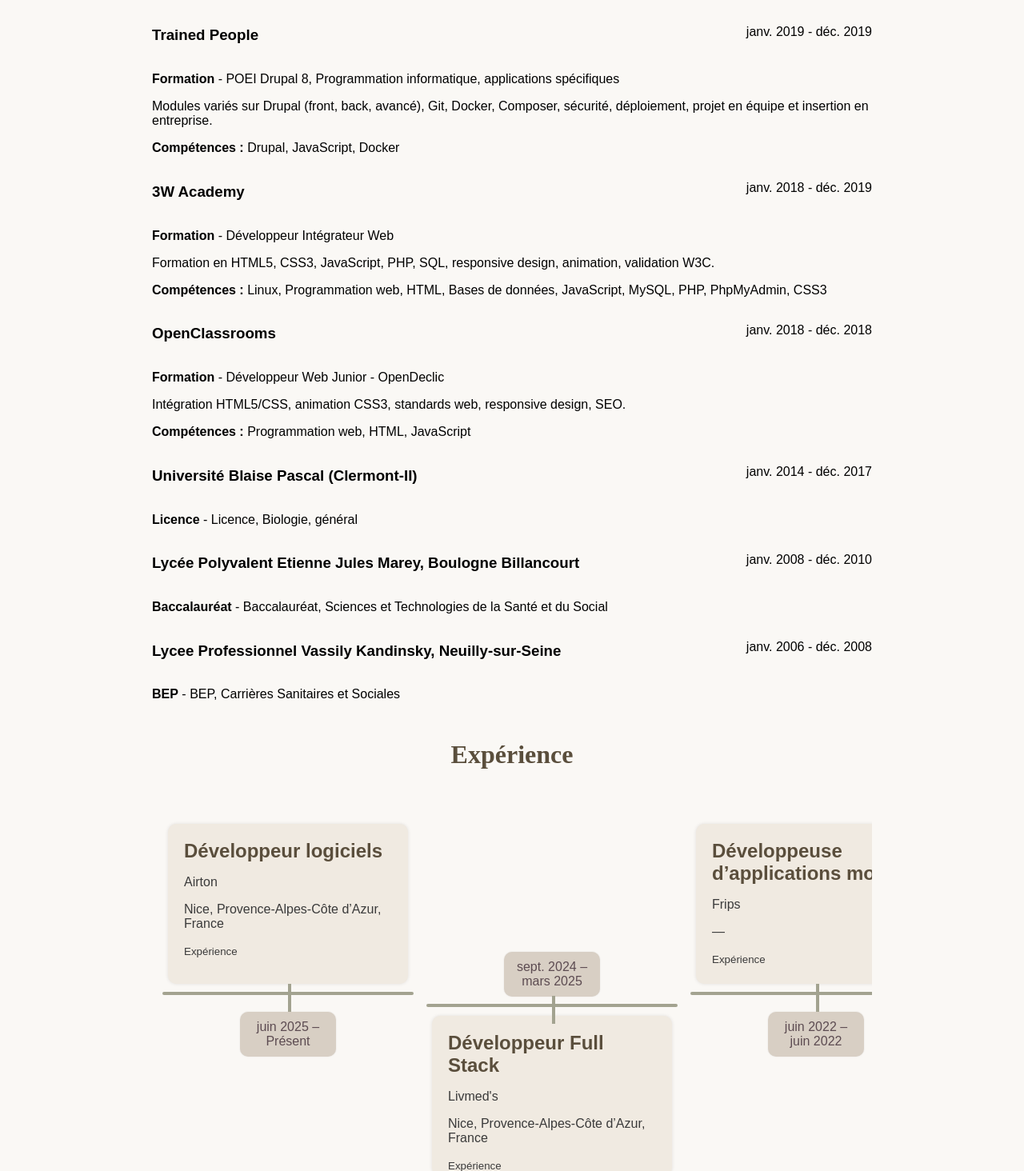
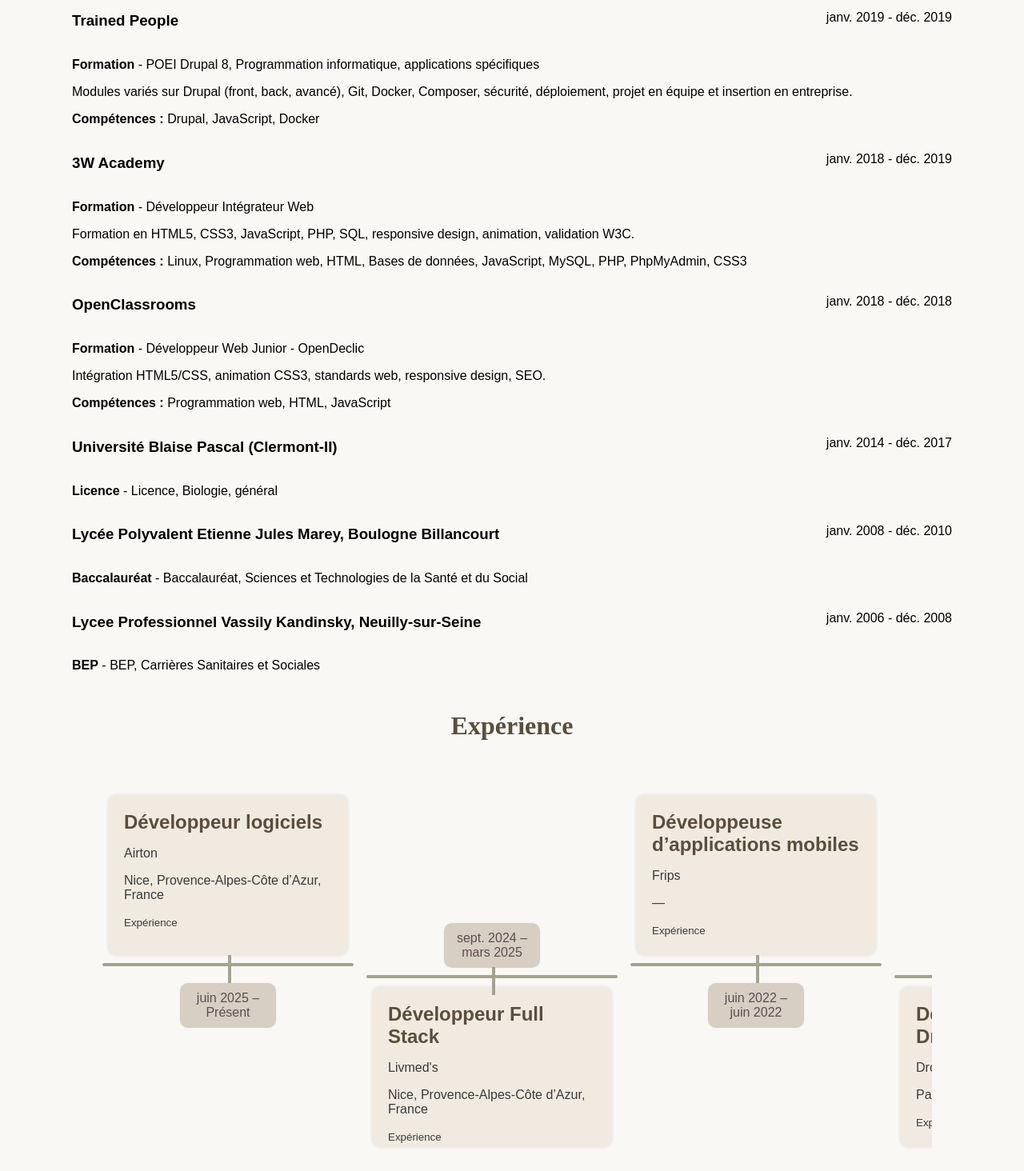
Before and after one commit to amelmnd/portfolio, a Next.js app: page / in a window 1280 px wide. Shown: the part 1333-2797 px from the top of the page at 80% size. Built offline with nearby package versions, Linux system fonts and the light colour scheme; a web font is replaced by a local one.

Commit message:
portfolio : adpat screen size

```diff
--- a/src/components/EducationTimeline/EducationTimeline.module.css
+++ b/src/components/EducationTimeline/EducationTimeline.module.css
@@ -1,6 +1,6 @@
 /* Timeline.module.css */
 .education {
-  max-width: 900px;
+  max-width: 1100px;
   margin: 3rem auto;
   padding: 0 2rem;
 }
@@ -14,7 +14,7 @@
 }
 
 .block {
-  max-width: 900px;
+  max-width: 1100px;
   margin: 3rem auto;
 
   height: 480px;
--- a/src/components/Hero/Hero.module.css
+++ b/src/components/Hero/Hero.module.css
@@ -3,7 +3,7 @@
   background-color: var(--card-bg);
   border-radius: 12px;
   margin: 2rem auto;
-  max-width: 900px;
+  max-width: 1100px;
   text-align: center;
 }
 
--- a/src/components/Projects/Projects.module.css
+++ b/src/components/Projects/Projects.module.css
@@ -1,5 +1,5 @@
 .projects {
-  max-width: 900px;
+  max-width: 1100px;
   margin: 3rem auto;
   padding: 0 2rem;
   scroll-margin-top: 280px; /* Ajuste à la hauteur exacte de ton header */
--- a/src/components/Skills/Skills.module.css
+++ b/src/components/Skills/Skills.module.css
@@ -1,5 +1,5 @@
 .skills {
-  max-width: 900px;
+  max-width: 1100px;
   margin: 3rem auto;
   padding: 0 2rem;
 }
--- a/src/components/WorkTimeline/WorkTimeline.module.css
+++ b/src/components/WorkTimeline/WorkTimeline.module.css
@@ -1,6 +1,6 @@
 /* Timeline.module.css */
 .working {
-  max-width: 900px;
+  max-width: 1100px;
   margin: 3rem auto;
   padding: 0 2rem;
 }
@@ -14,7 +14,7 @@
 }
 
 .timeline {
-  max-width: 900px;
+  max-width: 1050px;
   margin: 3rem auto;
 
   height: 480px;
```
Also changed, not shown: 1 other file (tests, documents, lock files or other folders).
